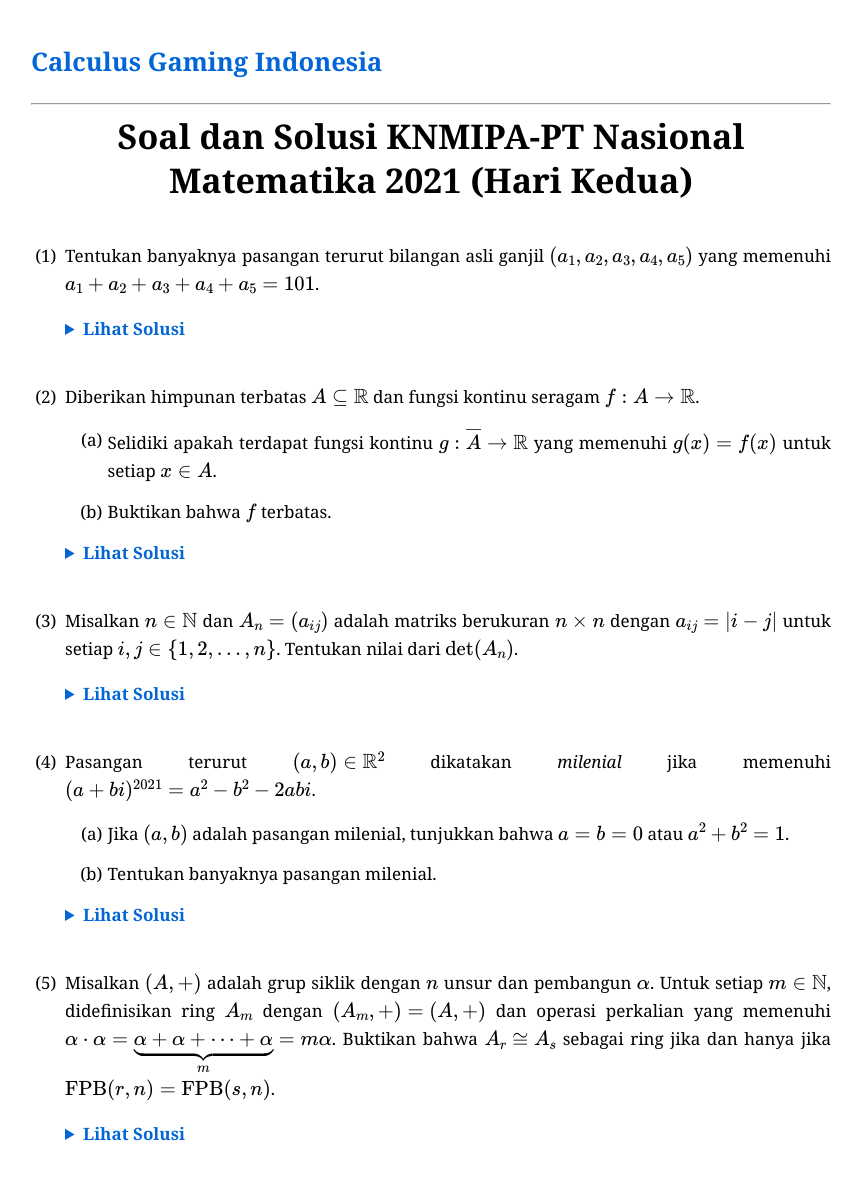
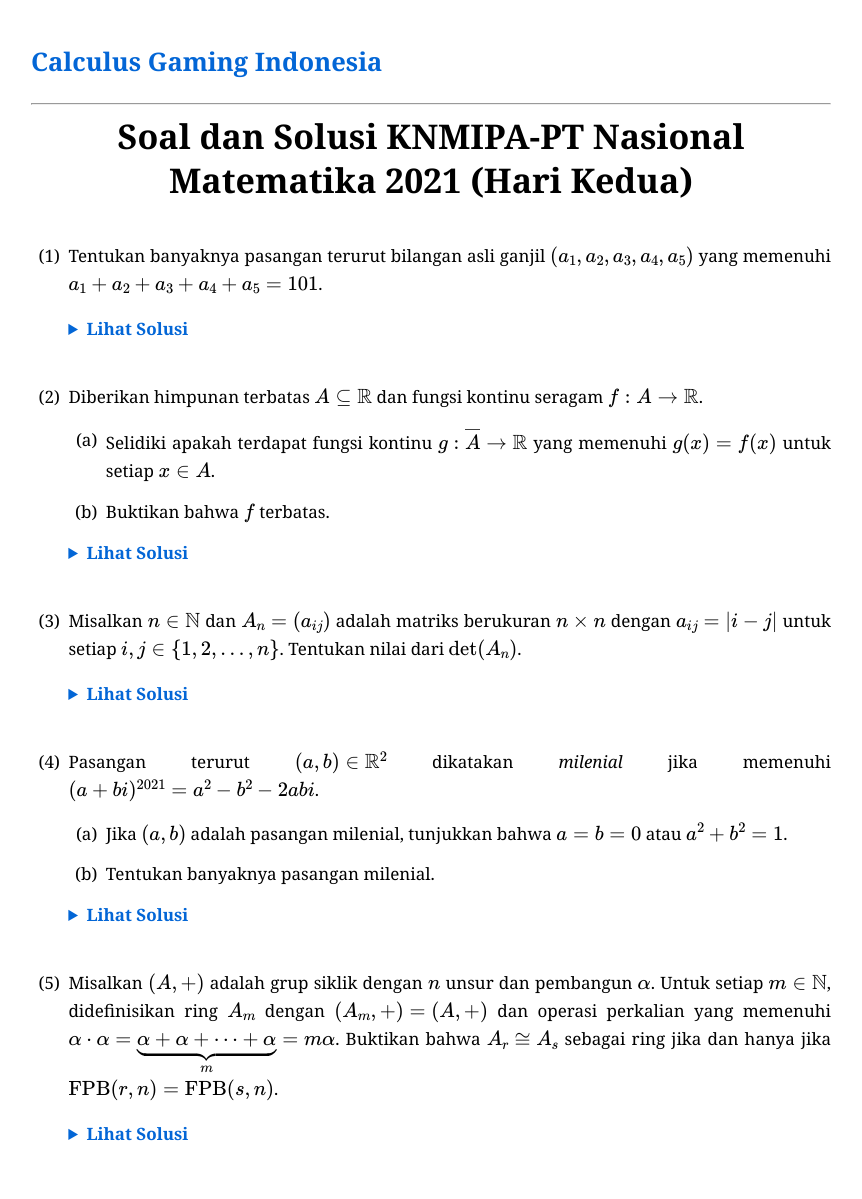
Before and after one commit to calculusgamingindonesia/calculusgamingindonesia.github.io, a Jekyll site: the page built from _posts/2026-07-01-onmipa-pt-nas-mat-21-2.md, in a window 1280 px wide. Shown: the whole page, without its empty margins (209-1071 px from the left). Built offline with Jekyll 4.4.1, drawn with Linux system fonts in a browser that asks for light colours; some web fonts are replaced.

Commit message:
Update default.html

```diff
--- a/_layouts/default.html
+++ b/_layouts/default.html
@@ -36,10 +36,11 @@
         summary { cursor: pointer; color: #0366d6; font-weight: bold; user-select: none; margin-bottom: 10px; }
         .kotak-solusi { background: #f9f9f9; padding: 15px; border-left: 4px solid #28a745; border-radius: 4px; }
 
+        /* 1. SETUP UTAMA UTK NOMOR SOAL */
         ol {
             list-style-type: none;
             counter-reset: soal-counter;
-            padding-left: 2em;
+            padding-left: 2.2em; /* Ditambah sedikit agar nomor panjang tidak mepet ke kiri */
         }
         ol > li {
             counter-increment: soal-counter;
@@ -49,8 +50,8 @@
         ol > li::before {
             content: "(" counter(soal-counter) ")";
             position: absolute;
-            left: -2em;
-            width: 1.5em;
+            left: -2.2em;
+            width: 1.7em; /* Lebar area nomor */
             text-align: right;
         }
 
@@ -61,12 +62,12 @@
         }
         ol ol {
             list-style-type: lower-alpha;
-            padding-left: 2em;
+            padding-left: 2.2em; /* Jarak indentasi sub-soal disamakan */
             counter-reset: none;
             margin-top: 10px;
         }
 
-        /* METODE INDENTASI PASTI SEJAJAR (MENGGANTIKAN FLEXBOX & JS) */
+        /* 2. PENYELARASAN JARAK SUB-POIN (i), (ii), (iii) DAN (a), (b), (c) */
         ol ul > li, ol ol > li {
             position: relative !important;
             display: block !important;
@@ -74,28 +75,37 @@
             line-height: 1.7;
             text-align: justify !important;
 
-            /* Menggeser seluruh blok teks ke kanan sejauh 2.5em */
-            padding-left: 2.5em !important;
+            /* Jarak teks ke batas kiri sub-poin (Disamakan dengan struktur induk) */
+            padding-left: 2.2em !important;
             text-indent: 0 !important;
         }
 
-        /* Memaksa elemen marker (i), (ii), dst. melompat ke area kosong di kiri */
+        /* Lebar penanda sub-poin disamakan persis (1.7em) dengan posisi (-2.2em) */
         .custom-sub-marker {
             position: absolute !important;
             left: 0 !important;
             top: 0 !important;
-            width: 2.2em !important; /* Batas dinding kolom angka */
+            width: 1.7em !important;
             text-align: right !important;
             font-weight: 500;
         }
 
-        /* Memastikan isi teks rata kiri sempurna di jalurnya */
+        /* Menggeser posisi marker agar sejajar lurus ke dalam area padding li */
+        ol ul > li > .custom-sub-marker, ol ol > li > .custom-sub-marker {
+            left: 0 !important;
+        }
+
+        /* Menyingkirkan default marker asli bawaan tag <ol> agar tidak double */
+        ol ol > li::before {
+            content: none !important;
+        }
+
         .custom-sub-content {
             display: inline !important;
             text-align: justify !important;
         }
 
-        /* Menghilangkan margin bawaan tag <p> dari Markdown agar tidak merusak posisi */
+        /* Menetralkan tag <p> rahasia bawaan compiler Markdown */
         ol ul > li p, ol ol > li p {
             display: inline !important;
             margin: 0 !important;
```
Also changed, not shown: other parts of _layouts/default.html (+1 -6 lines).
